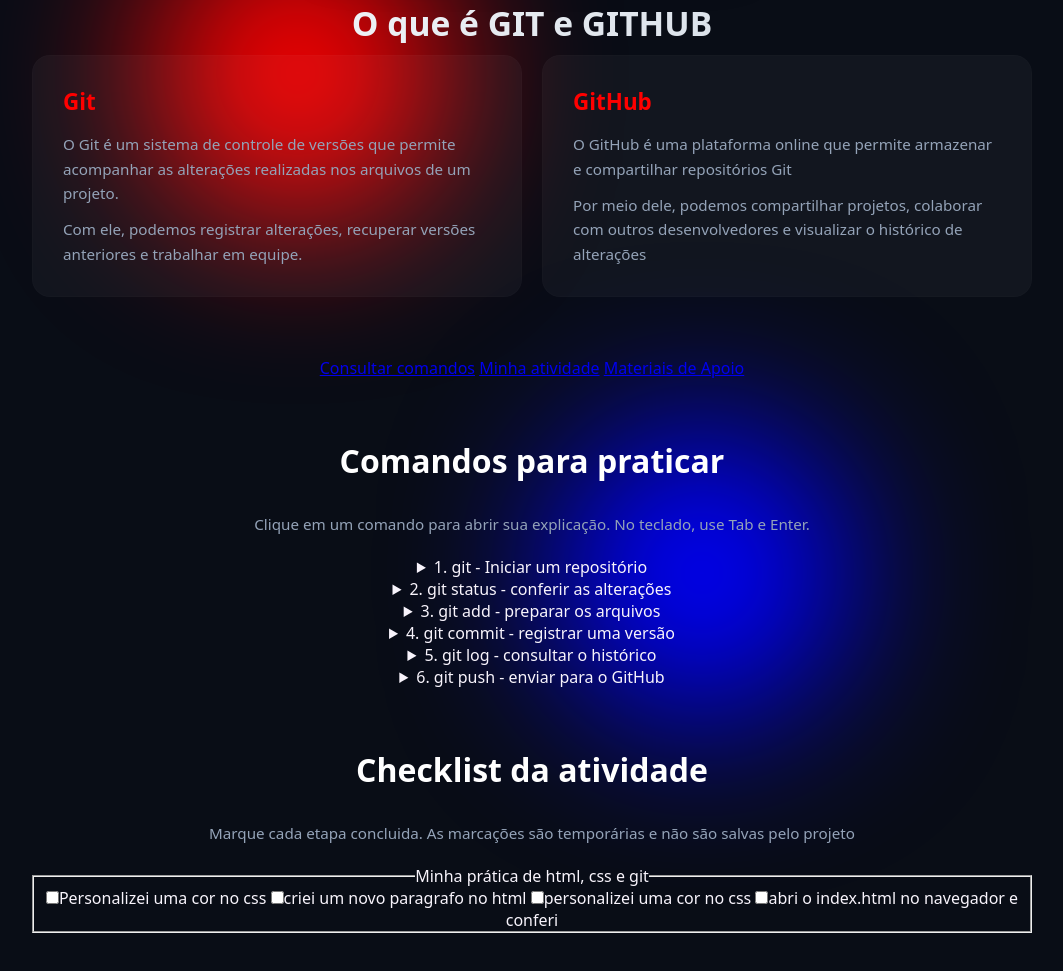
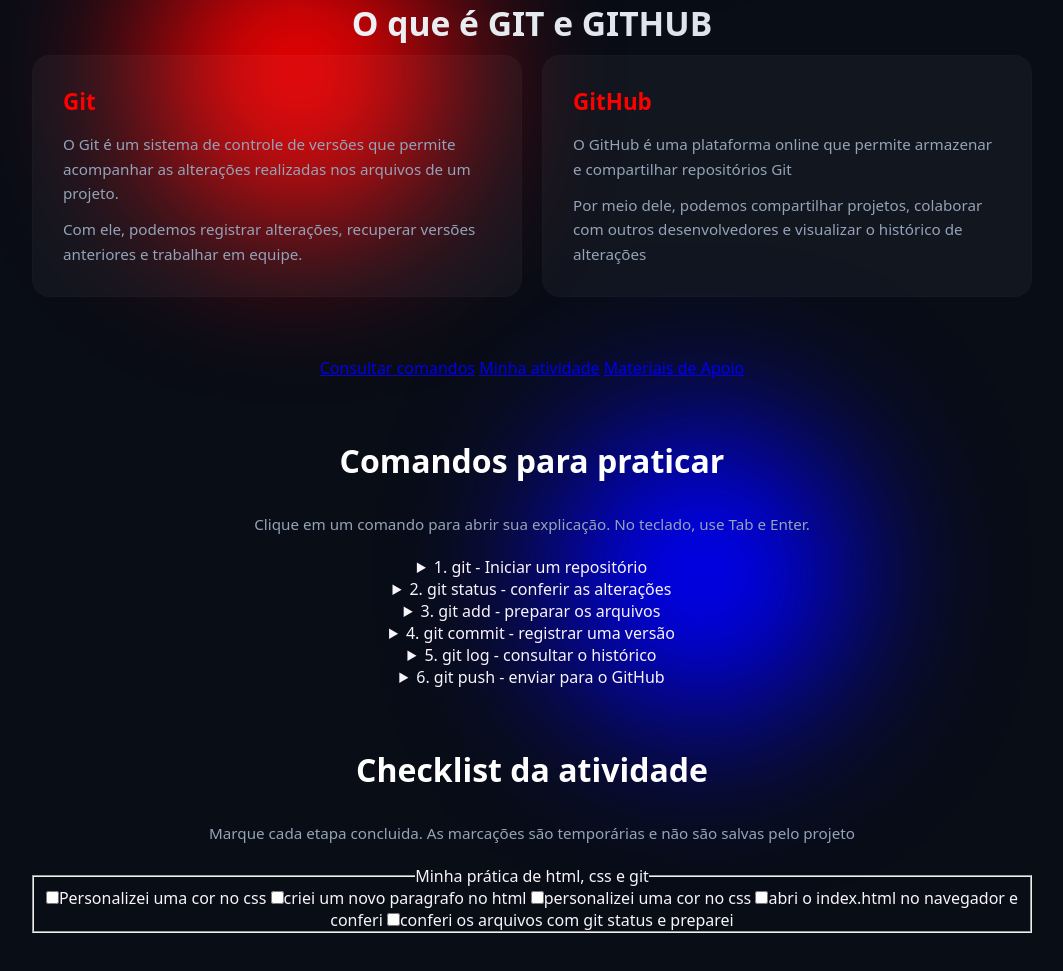
Before and after one commit to felipedecastrofacione87-jpg/aula_pa, a plain HTML site: page index.html in a window 1280 px wide. Shown: the part 441-1412 px from the top of the page, without its empty margins (108-1171 px from the left). Drawn offline with Linux system fonts and the light colour scheme.

Commit message:
Adicionei o 5° label no 2° section

```diff
--- a/index.html
+++ b/index.html
@@ -98,6 +98,7 @@
             <label><input type="checkbox"><span>criei um novo paragrafo no html</span></label>
             <label><input type="checkbox"><span>personalizei uma cor no css</span></label>
             <label><input type="checkbox"><span>abri o index.html no navegador e conferi</span></label>
+            <label><input type="checkbox"><span>conferi os arquivos com git status e preparei</span></label>
         </fieldset>
     </section>
 </body>
```
